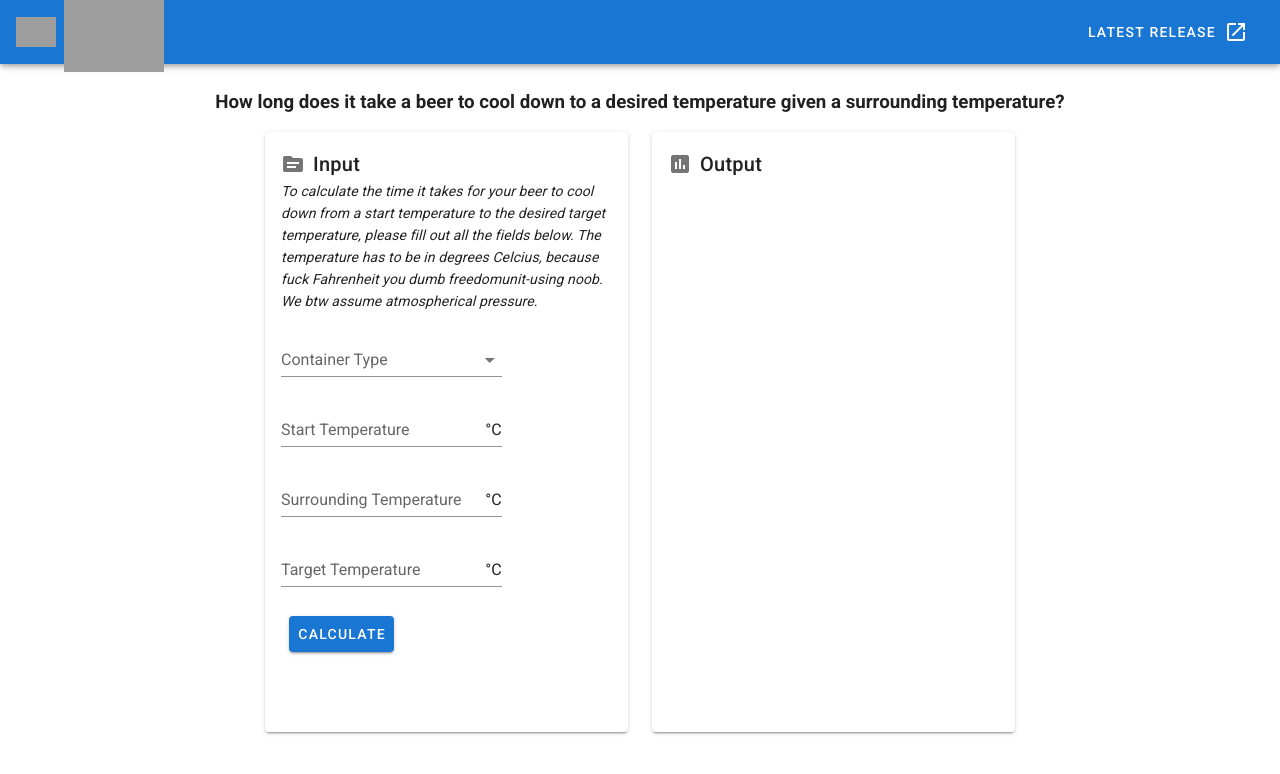
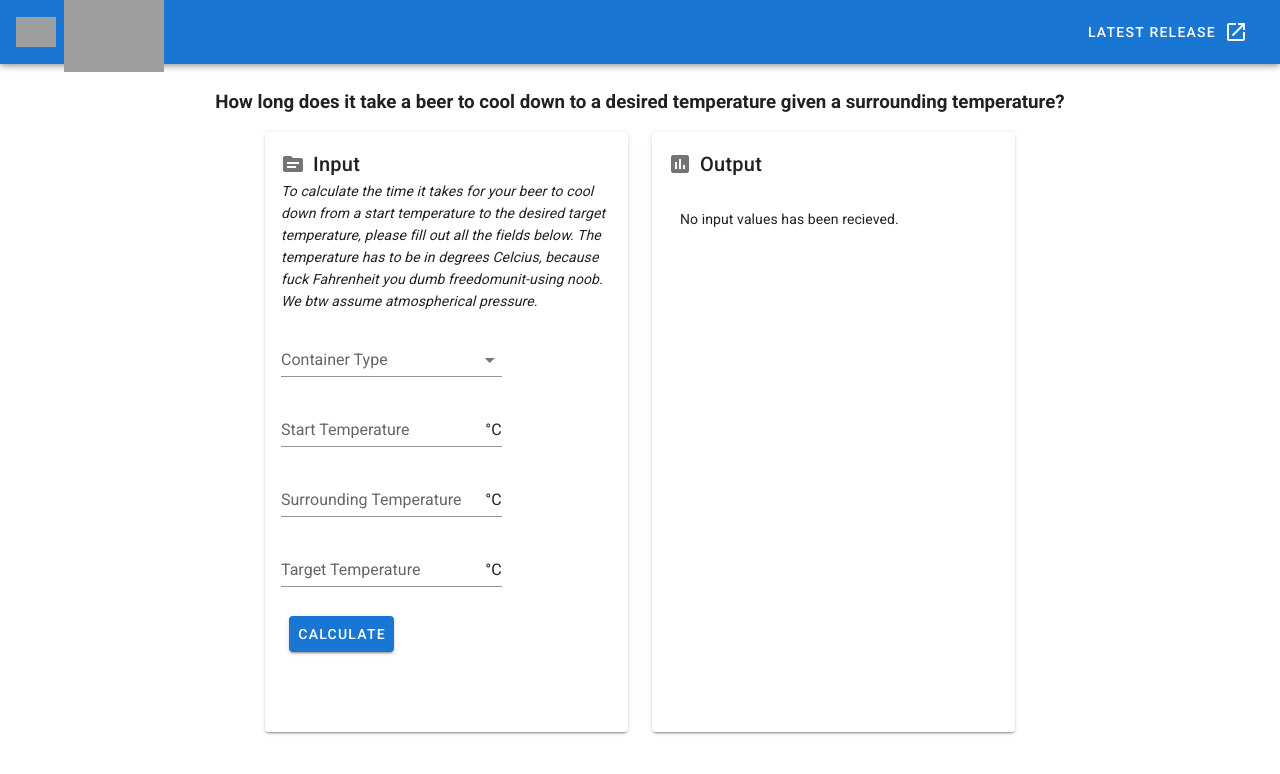
Before and after one commit to rosenberg95/beertime, a Vue app: page / in a window 1280 px wide. Shown: the top 774 px of the page. Built offline with nearby package versions, Linux system fonts and the light colour scheme; grey boxes are pictures that could not be loaded.

Commit message:
show message before any input

```diff
--- a/src/components/Outputside.vue
+++ b/src/components/Outputside.vue
@@ -12,6 +12,7 @@
                 }}</b> minutes.
             </div>
         </div>
+        <div v-if="!input.submitStatus">No input values has been recieved.</div>
 
     </v-container>
 </template>
```
